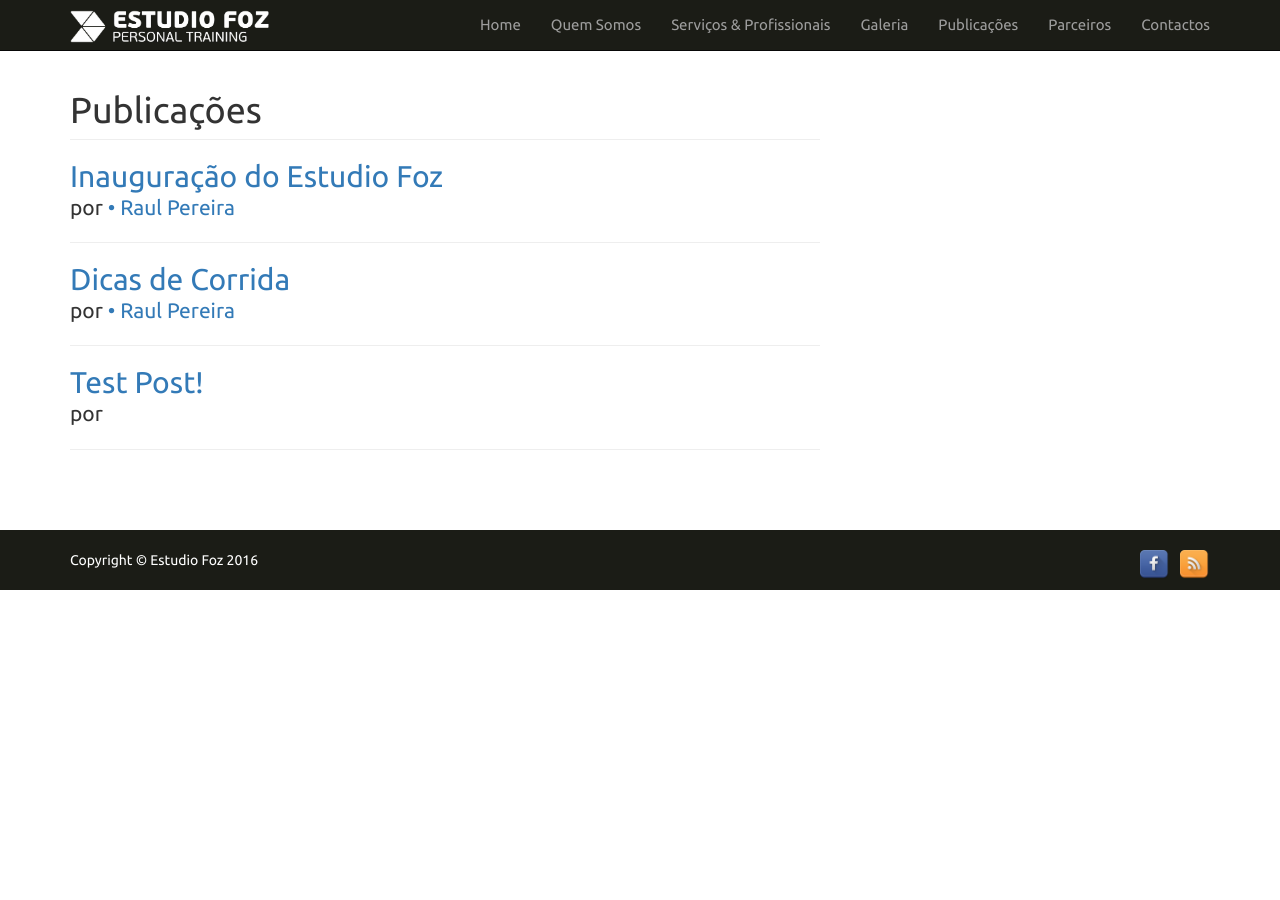
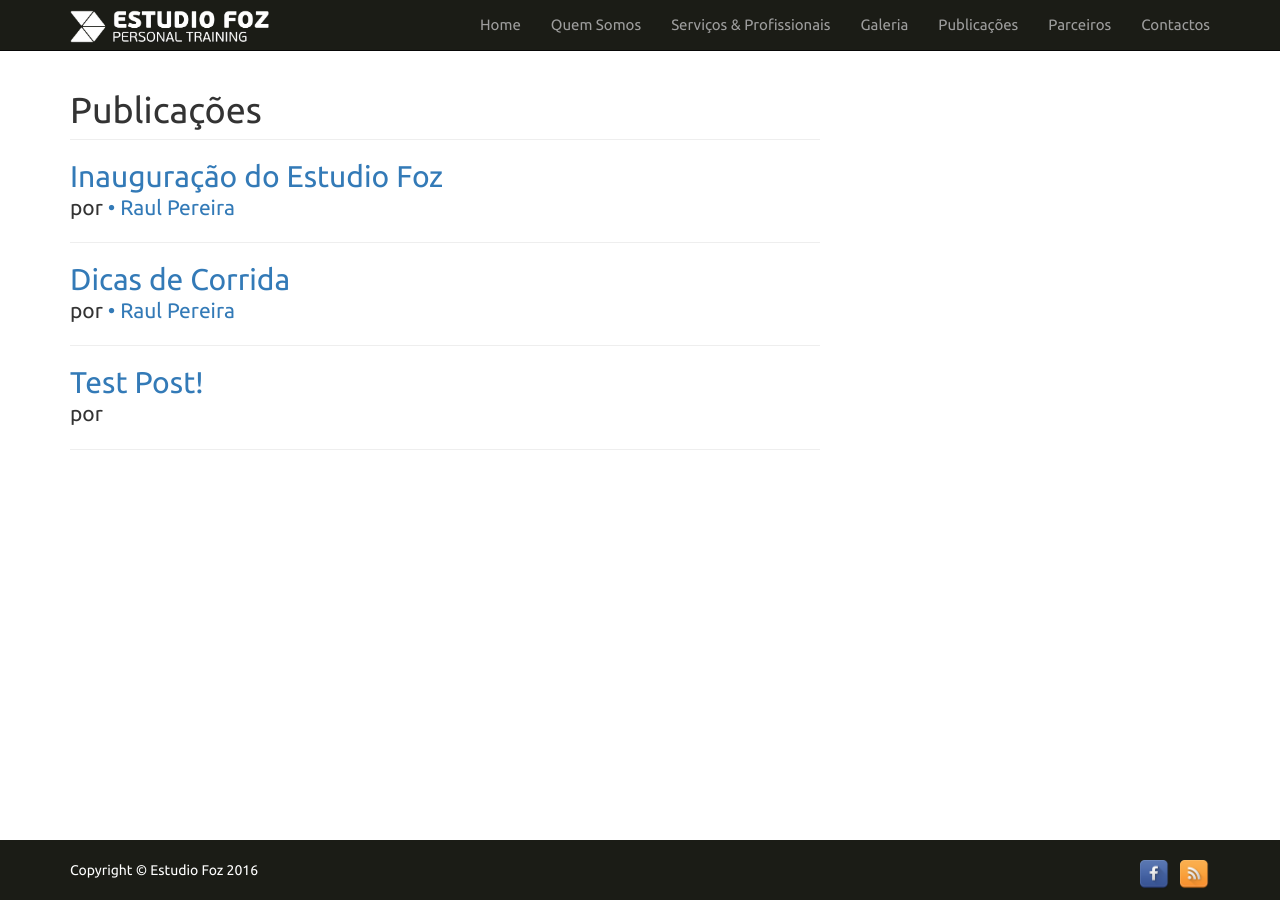
Before and after one commit to estudiotest/estudiotest.github.io, a Jekyll site: the page built from publicacoes/index.html, in a window 1280 px wide. Built offline with Jekyll 4.4.1, drawn with Linux system fonts in a browser that asks for light colours.

Commit message:
Changes to make footer always stay at the bottom

```diff
--- a/_includes/footer.html
+++ b/_includes/footer.html
@@ -1,7 +1,7 @@
 
 
       	<br><br><br>
-        <footer>
+        <footer id="footer">
         <div class="container">
             <br>
 
--- a/_layouts/default.html
+++ b/_layouts/default.html
@@ -20,6 +20,17 @@
     $('.carousel').carousel({
         interval: 2500 //changes the speed
     })
+
+    $(document).ready(function() {
+
+        var docHeight = $(window).height();
+        var footerHeight = $('#footer').height();
+        var footerTop = $('#footer').position().top + footerHeight;
+
+        if (footerTop < docHeight) {
+            $('#footer').css('margin-top', (docHeight - footerTop) + 'px');
+        }
+    });
     </script>
   </body>
 
```
